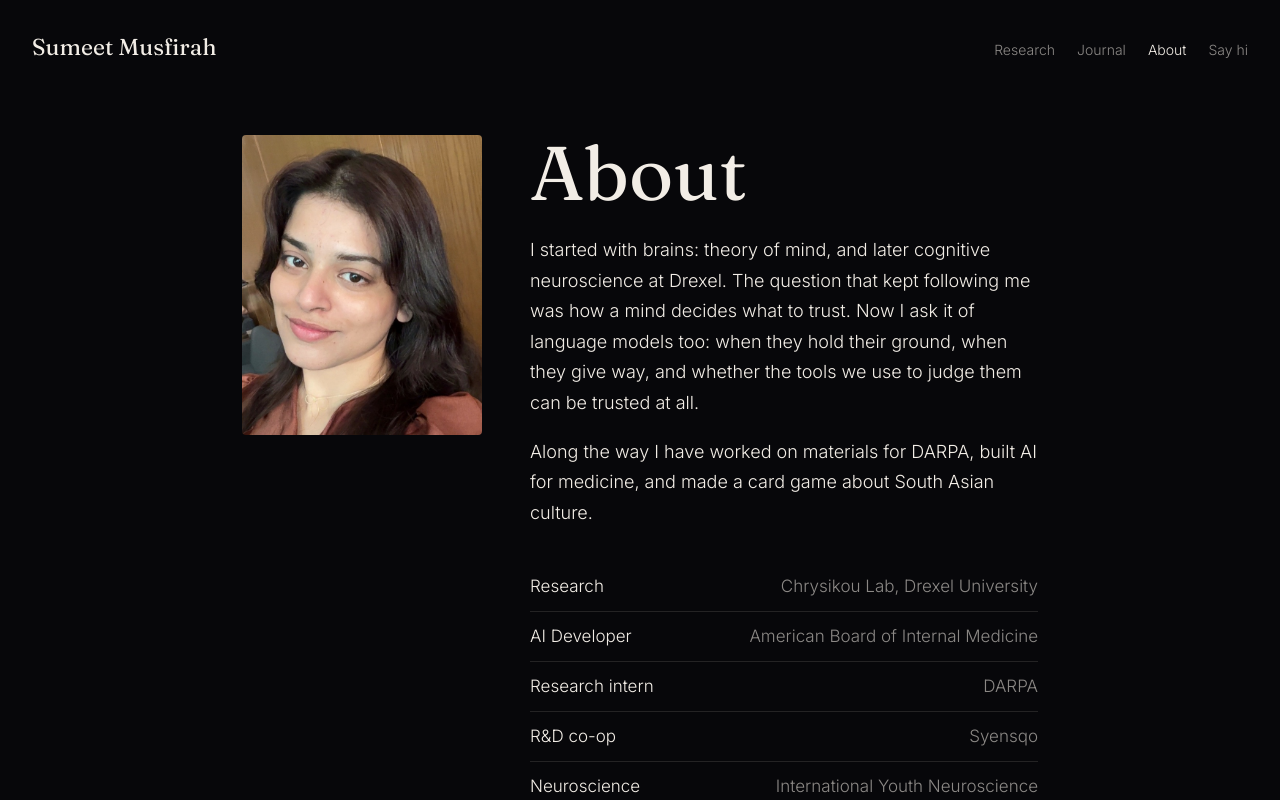
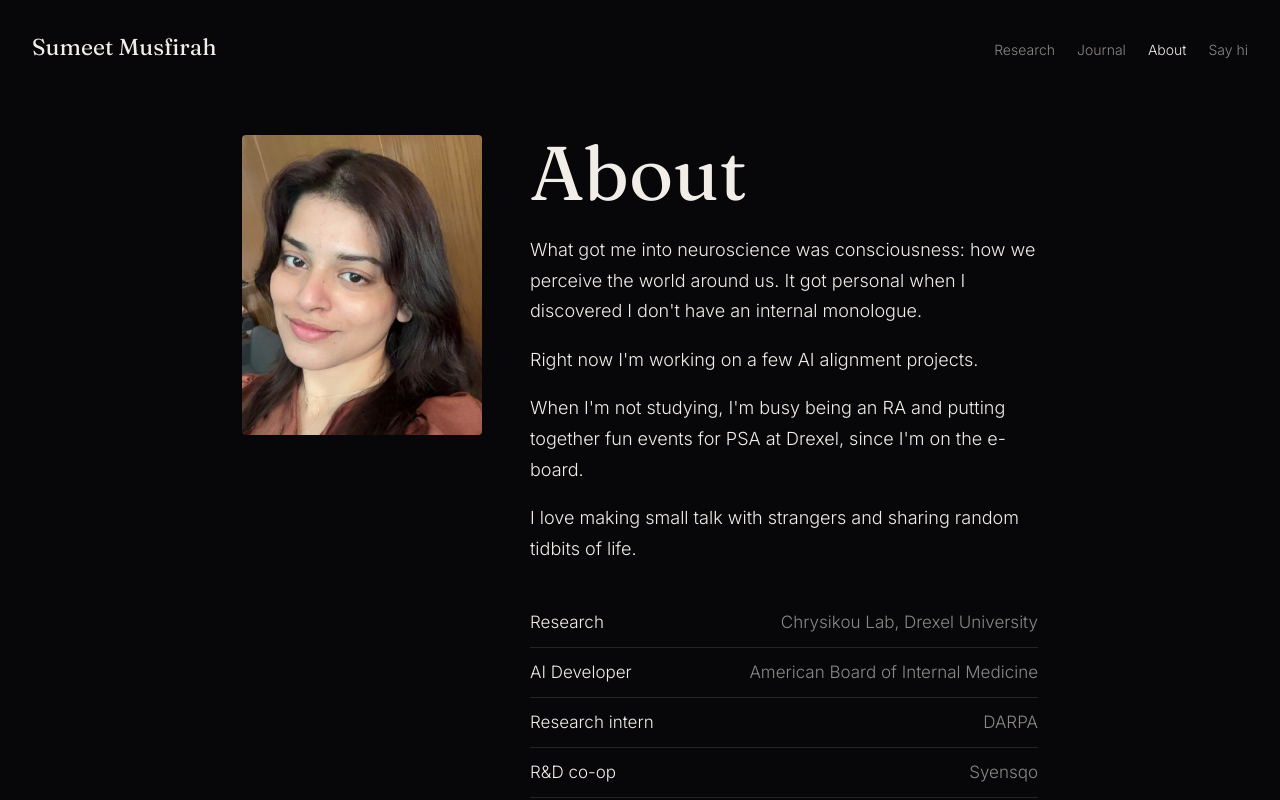
Before and after one commit to sumeetmusfirah/sumeetmusfirah.github.io, a Next.js app: page /about in a window 1280 px wide. Shown: the top 800 px of the page. Built offline with nearby package versions, Linux system fonts and the light colour scheme.

Commit message:
About in Sumeet's own words

```diff
--- a/src/app/about/page.tsx
+++ b/src/app/about/page.tsx
@@ -5,7 +5,7 @@ import { HONORS } from "@/content/papers";
 
 export const metadata: Metadata = {
   title: "About — Sumeet Musfirah",
-  description: "Neuroscience and psychology at Drexel University; research on how minds, human and machine, decide what to trust.",
+  description: "Neuroscience and psychology at Drexel University, and AI alignment research.",
 };
 
 const PATH = [
@@ -28,15 +28,15 @@ export default function About() {
             <h1 className="title">About</h1>
             <div className="prose">
               <p>
-                I started with brains: theory of mind, and later cognitive neuroscience at Drexel. The question
-                that kept following me was how a mind decides what to trust. Now I ask it of language models too:
-                when they hold their ground, when they give way, and whether the tools we use to judge them can be
-                trusted at all.
+                What got me into neuroscience was consciousness: how we perceive the world around us. It got
+                personal when I discovered I don&apos;t have an internal monologue.
               </p>
+              <p>Right now I&apos;m working on a few AI alignment projects.</p>
               <p>
-                Along the way I have worked on materials for DARPA, built AI for medicine, and made a card game
-                about South Asian culture.
+                When I&apos;m not studying, I&apos;m busy being an RA and putting together fun events for PSA at
+                Drexel, since I&apos;m on the e-board.
               </p>
+              <p>I love making small talk with strangers and sharing random tidbits of life.</p>
             </div>
             <ul className="path">
               {PATH.map((x) => (
```
